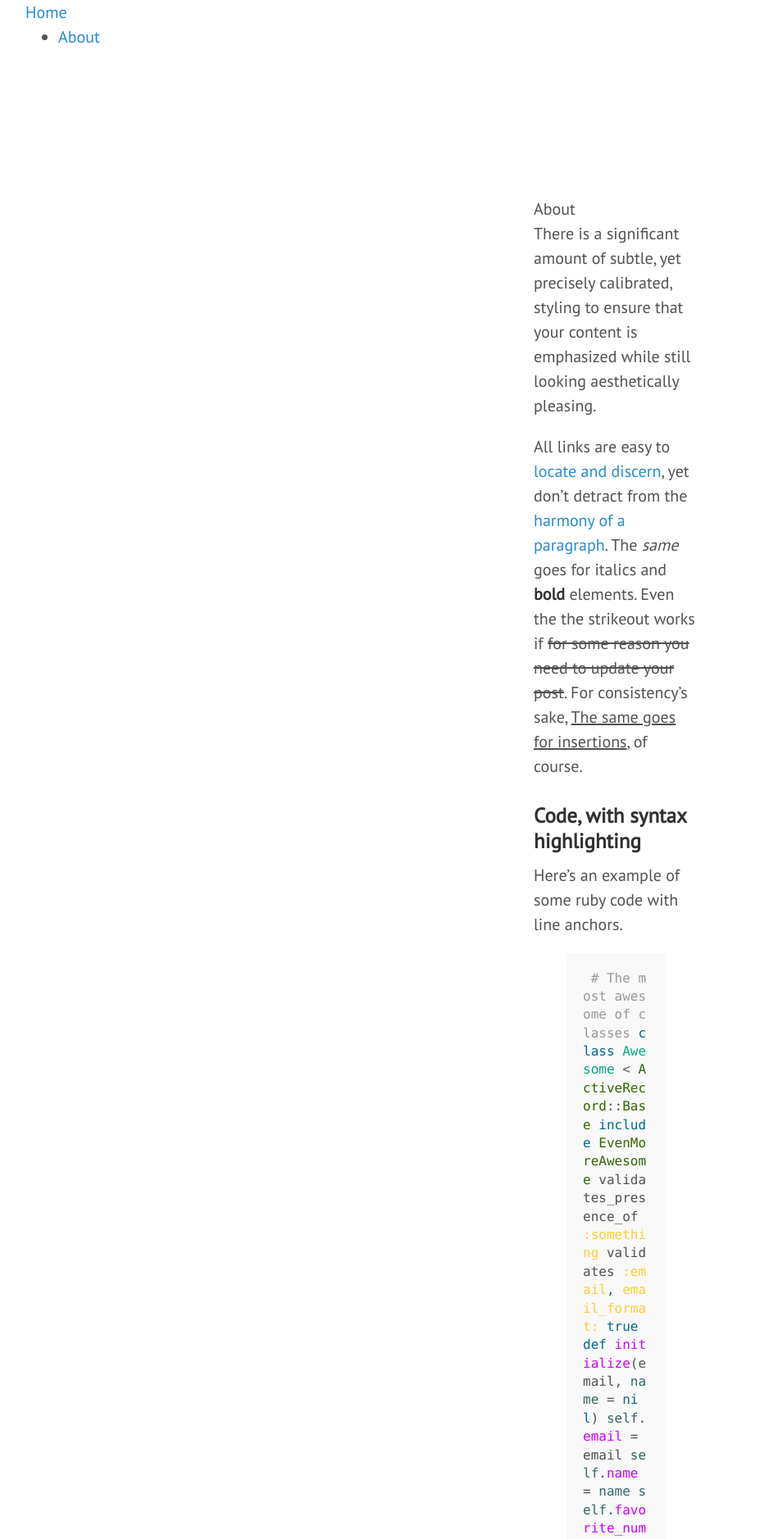
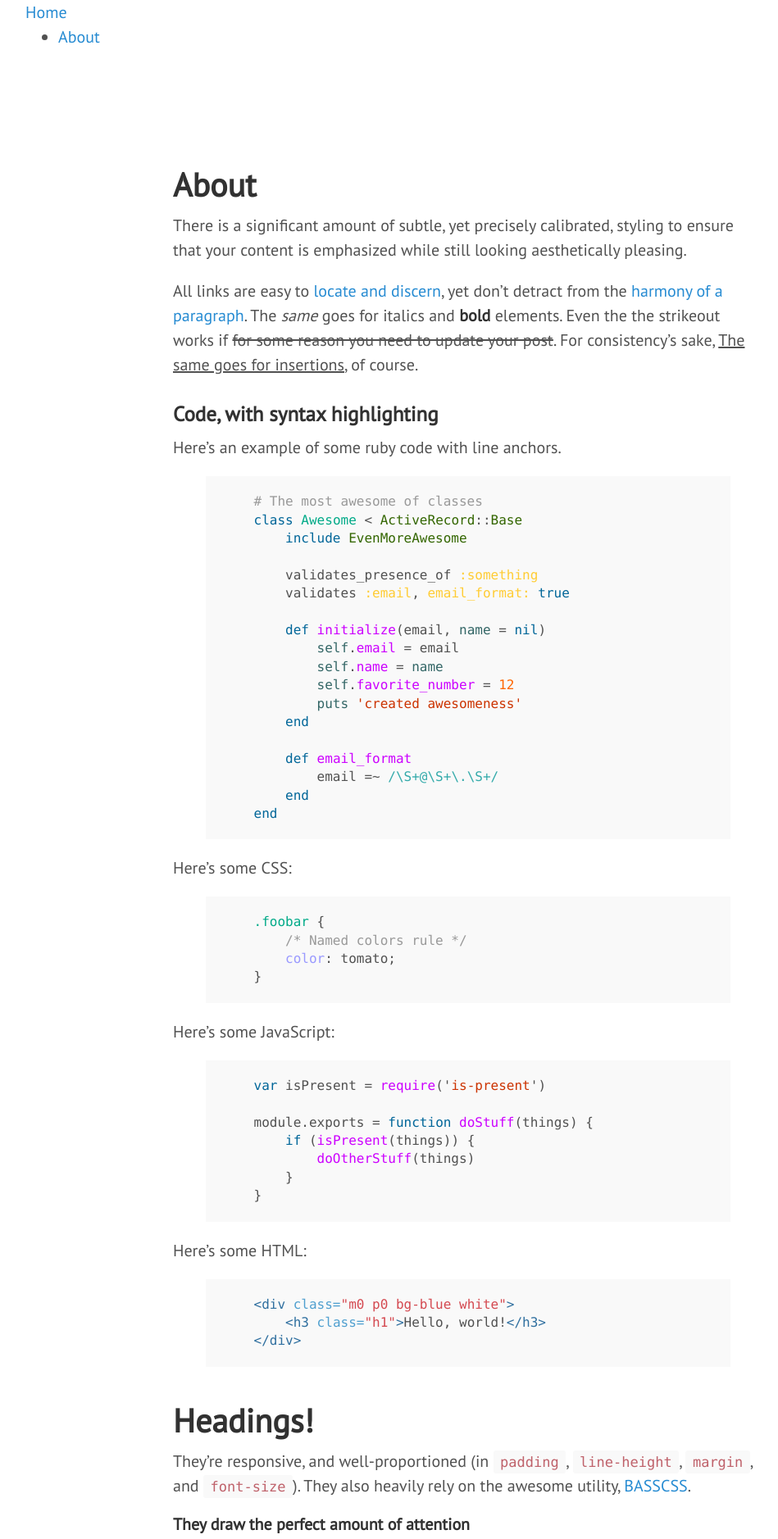
Before and after one commit to valentineus/popov.link, a Jekyll site: the page built from _pages/about.md, in a window 1280 px wide. Shown: the top 1878 px of the page at 82% size, without its empty margins (249-1198 px from the left). Built offline with Jekyll 4.4.1, drawn with Linux system fonts in a browser that asks for light colours; nearby versions of some CDN libraries.

Commit message:
Page template

```diff
--- a/_layouts/page.html
+++ b/_layouts/page.html
@@ -2,15 +2,11 @@
 layout: default
 ---
 
-<div class="container">
-    <div class="content">
-        <!-- Header -->
-        <div class="page-heading">
-            {{ page.title | smartify | strip_html | normalize_whitespace }}
-        </div>
-        <!-- Contents -->
-        <div class=markdown>
-            {{ content | normalize_whitespace }}
-        </div>
-    </div>
-</div>
+<section class="container page">
+    <article>
+        <header>
+            <h1>{{ page.title | strip_newlines | strip_html | strip | normalize_whitespace | smartify }}</h1>
+        </header>
+        {{ content }}
+    </article>
+</section>
```
